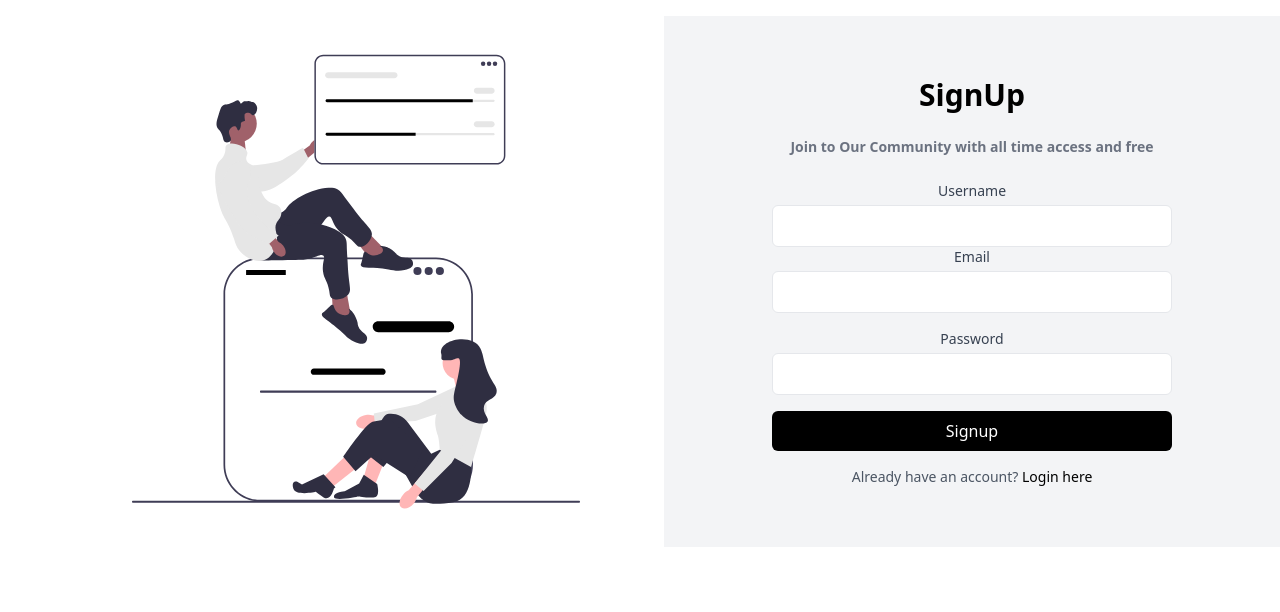
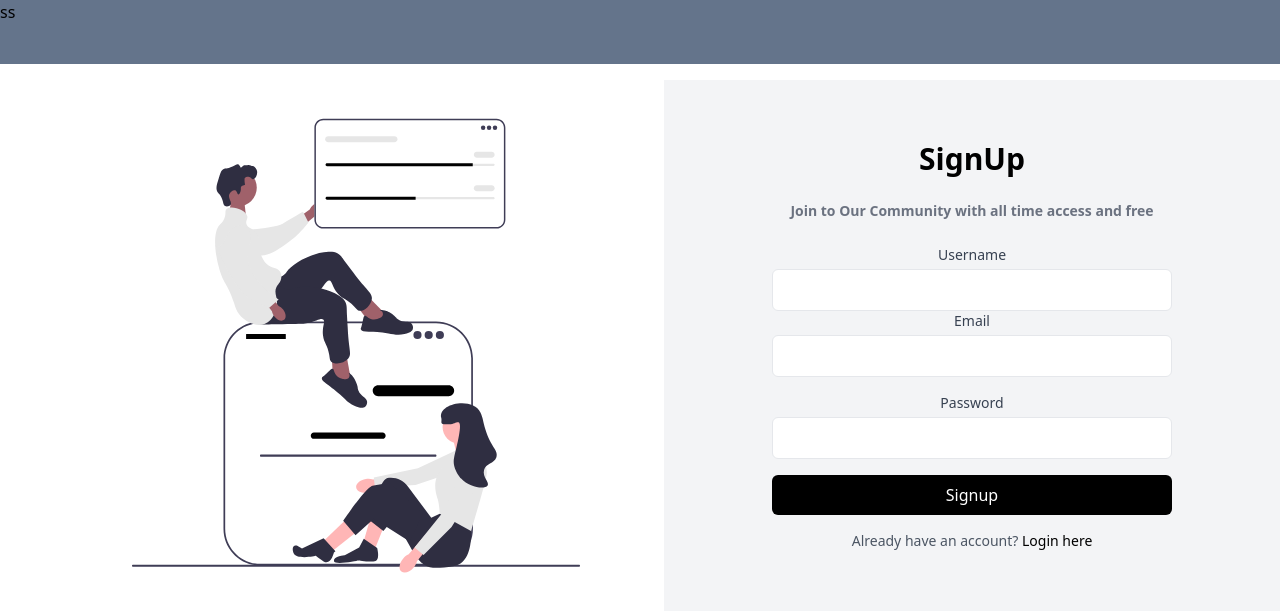
Before and after one commit to Ehabdhafer/First_vue, a Vue app in the folder client/: page /signup in a window 1280 px wide. Shown: the top 612 px of the page. Built offline with nearby package versions, Linux system fonts and the light colour scheme.

Commit message:
add header UI

```diff
--- a/client/src/App.vue
+++ b/client/src/App.vue
@@ -1,11 +1,16 @@
 <template>
+  <nav-bar />
   <!-- <p class="text-center text-blue-600 font-black text-4xl">how are you</p> -->
   <router-view></router-view>
 </template>
 
 <script>
+import NavBar from "./components/header.vue";
 export default {
   name: "App",
+  components: {
+    NavBar,
+  },
 };
 </script>
 
--- /dev/null
+++ b/client/src/components/header.vue
@@ -0,0 +1,10 @@
+<template>
+  <div>
+    <div class="h-16 bg-slate-500">ss</div>
+  </div>
+</template>
+<script>
+export default {
+  name: "NavBar",
+};
+</script>
```
